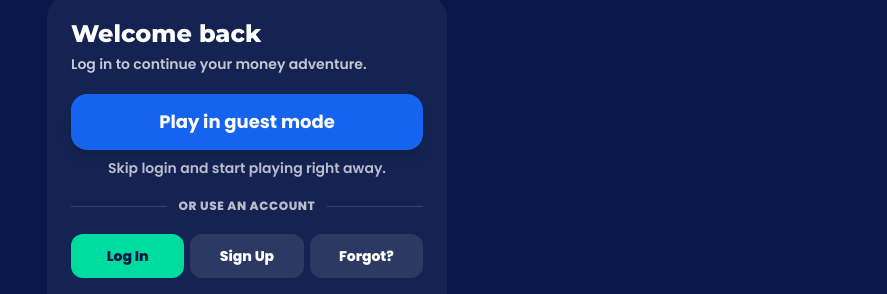
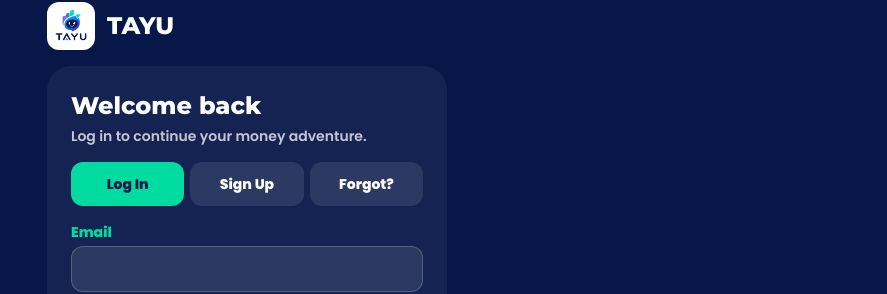
Before and after one commit to dev-rai1/tayu-game, a React (Vite) app in the folder frontend/: page /login in a window 1280 px wide. Shown: the part 143-437 px from the top of the page, without its empty margins (393-1280 px from the left). Built offline with nearby package versions, Linux system fonts and the light colour scheme; no server answers.

Commit message:
Remove guest mode from authentication entry

```diff
--- a/frontend/src/pages/Auth.jsx
+++ b/frontend/src/pages/Auth.jsx
@@ -6,7 +6,6 @@ import { ensureAdminAccess } from '../services/adminAccess.js'
 import { loadProfile, loadWallet } from '../services/walletStore.js'
 import { createOrLoadTeacherClass, joinStudentToClass } from '../services/classroom.js'
 import { setDefaultReadingBandForGrade } from '../services/readingPreferences.js'
-import GuestModeButton from '../components/GuestModeButton.jsx'
 
 const FIELD = 'mt-1 w-full rounded-xl border border-white/20 bg-white/10 px-4 py-3 text-white outline-none focus:border-teal'
 const SELECT = 'mt-1 w-full rounded-xl border border-white/20 bg-white px-4 py-3 font-bold text-navy outline-none focus:border-teal'
@@ -86,7 +85,6 @@ export default function Auth() {
       <form className="rounded-3xl bg-white/5 p-6" onSubmit={submit}>
         <h1 className="font-display text-2xl font-extrabold">{mode === 'signup' ? 'Create your TAYU account' : mode === 'reset' ? 'Reset your password' : 'Welcome back'}</h1>
         <p className="mt-1 text-sm font-semibold text-white/75">{mode === 'signup' ? 'All questions are required. Teachers create a classroom, and students join with their teacher’s code.' : mode === 'reset' ? 'Enter your account email, then check Inbox, Spam, Junk, and Promotions.' : 'Log in to continue your money adventure.'}</p>
-        <GuestModeButton />
         <div className="mt-4 flex gap-1.5" role="tablist">{[['signin', 'Log In'], ['signup', 'Sign Up'], ['reset', 'Forgot?']].map(([tabMode, label]) => <button key={tabMode} type="button" onClick={() => changeMode(tabMode)} className={`min-h-[44px] flex-1 rounded-xl text-sm font-extrabold ${mode === tabMode ? 'bg-teal text-navy' : 'bg-white/10 text-white'}`}>{label}</button>)}</div>
 
         <label className={LABEL}>Email {mode === 'signup' ? REQUIRED : null}<input className={FIELD} required type="email" autoComplete="email" value={f.email} onChange={set('email')} /></label>
```
